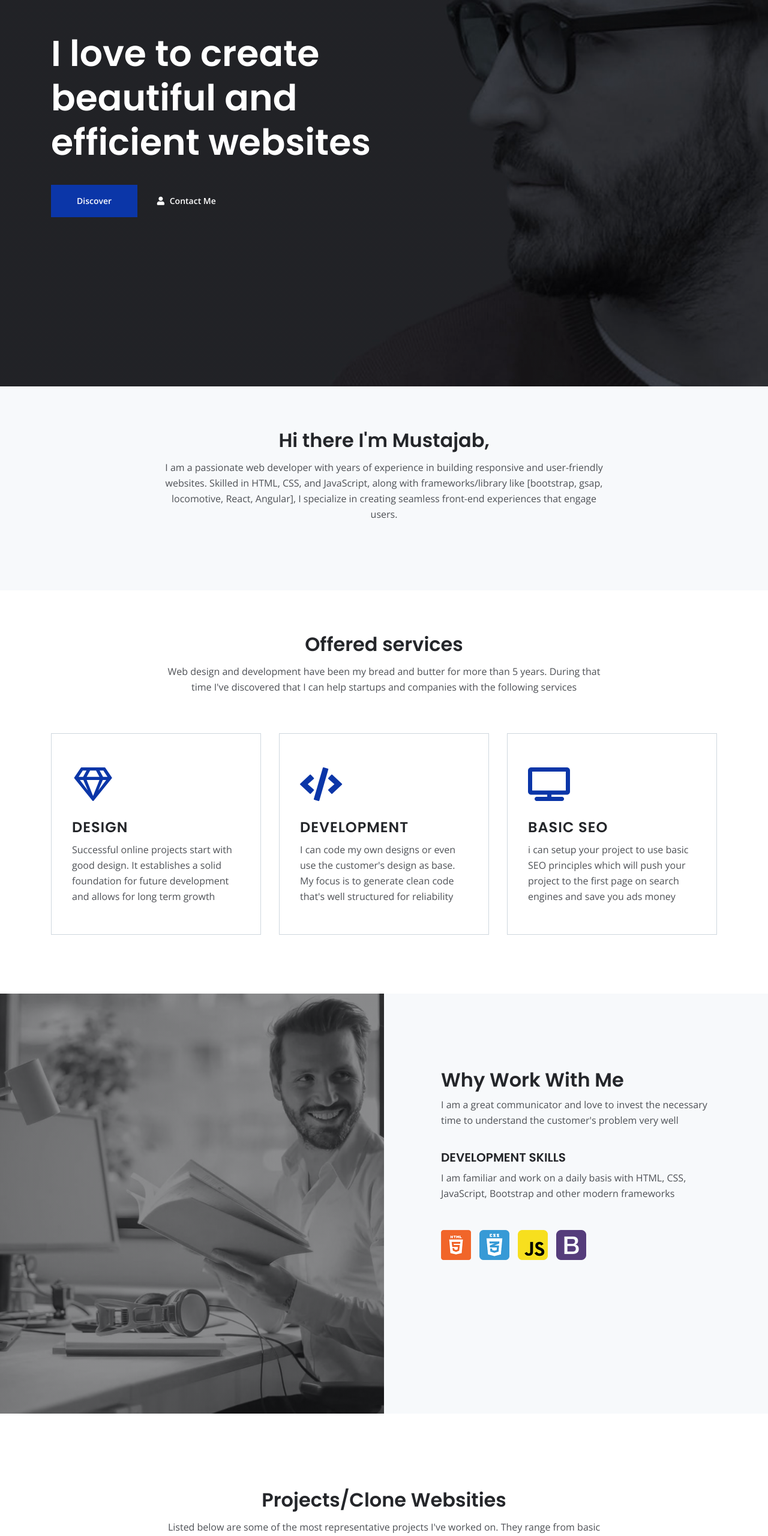
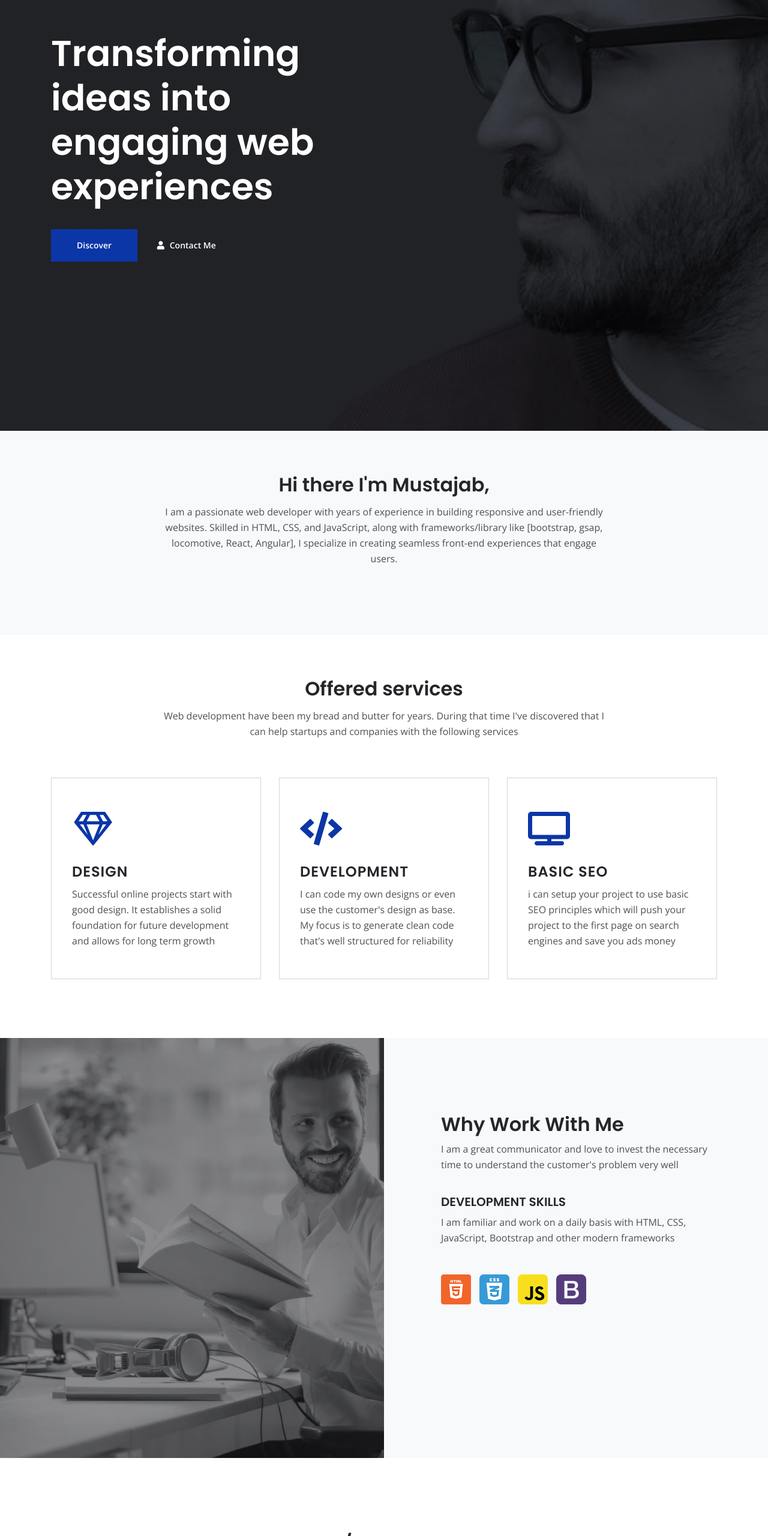
Before and after one commit to mustajab-haider/Mustajab-Portfolio, a plain HTML site: page index.html in a window 1280 px wide. Shown: the part 240-2800 px from the top of the page at 60% size. Drawn offline with nearby package versions, Linux system fonts and the light colour scheme.

Commit message:
add new tittle

```diff
--- a/index.html
+++ b/index.html
@@ -71,7 +71,7 @@
             <div class="row">
                 <div class="col-lg-6">
                     <div class="text-container">
-                        <h1 class="h1-large">I love to create beautiful and efficient websites</h1>
+                        <h1 class="h1-large">Transforming ideas into engaging web experiences</h1>
                         <a class="btn-solid-lg page-scroll" href="#about">Discover</a>
                         <a class="btn-outline-lg page-scroll" href="#contact"><i class="fas fa-user"></i>Contact Me</a>
                     </div> <!-- end of text-container -->
@@ -107,7 +107,7 @@
             <div class="row">
                 <div class="col-lg-12">
                     <h2 class="h2-heading">Offered services</h2>
-                    <p class="p-heading">Web design and development have been my bread and butter for more than 5 years. During that time I've discovered that I can help startups and companies with the following services</p>
+                    <p class="p-heading">Web development have been my bread and butter for years. During that time I've discovered that I can help startups and companies with the following services</p>
                 </div> <!-- end of col -->
             </div> <!-- end of row -->
             <div class="row">
@@ -178,7 +178,7 @@
         <div class="container">
             <div class="row">
                 <div class="col-lg-12">
-                    <h2 class="h2-heading"> Projects/Clone Websities</h2>
+                    <h2 class="h2-heading"> Projects/Clone Websites</h2>
                     <p class="p-heading">Listed below are some of the most representative projects I've worked on. They range from basic web design for presentation sites to advanced web development for online shops</p>
                 </div> <!-- end of col -->
             </div> <!-- end of row -->
@@ -365,7 +365,7 @@
             <div class="row">
                 <div class="col-lg-12">
                     <h2>Contact details</h2>
-                    <p class="p-heading">For any type of online project please don't hesitate to get in touch with me. The fastest way is to send me your message using the following email <a class="blue no-line" href="#your-link">syd.mustajab7@gmail.com</a></p>
+                    <p class="p-heading">For any type of online project please don't hesitate to get in touch with me. The fastest way to communicate is using the following email <a class="blue no-line" href="#your-link">syd.mustajab7@gmail.com</a></p>
                 </div> <!-- end of col -->
             </div> <!-- end of row -->
         </div> <!-- end of container -->
```
